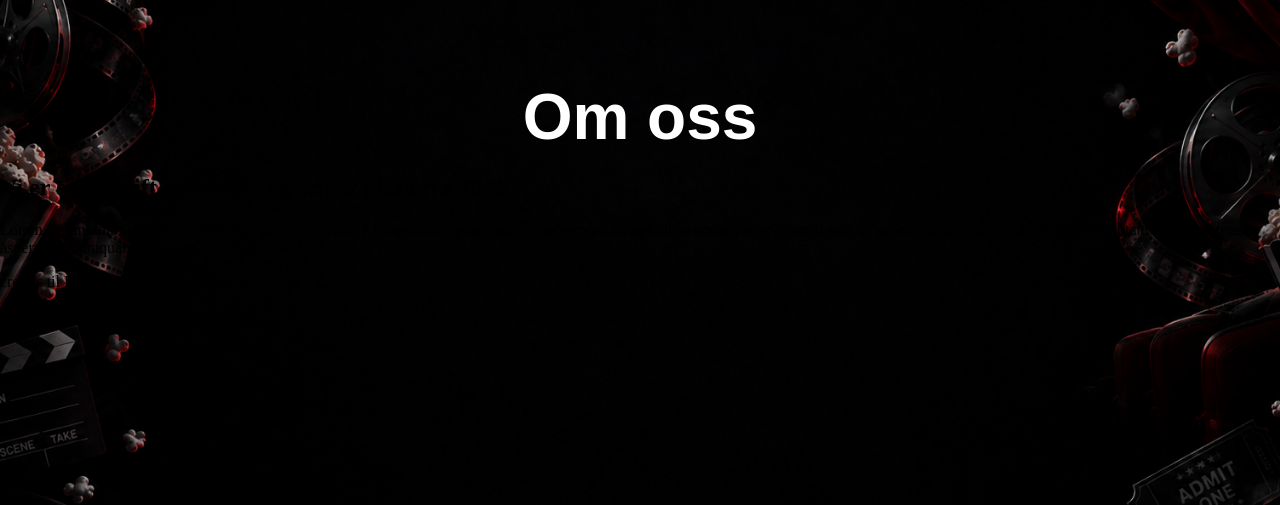
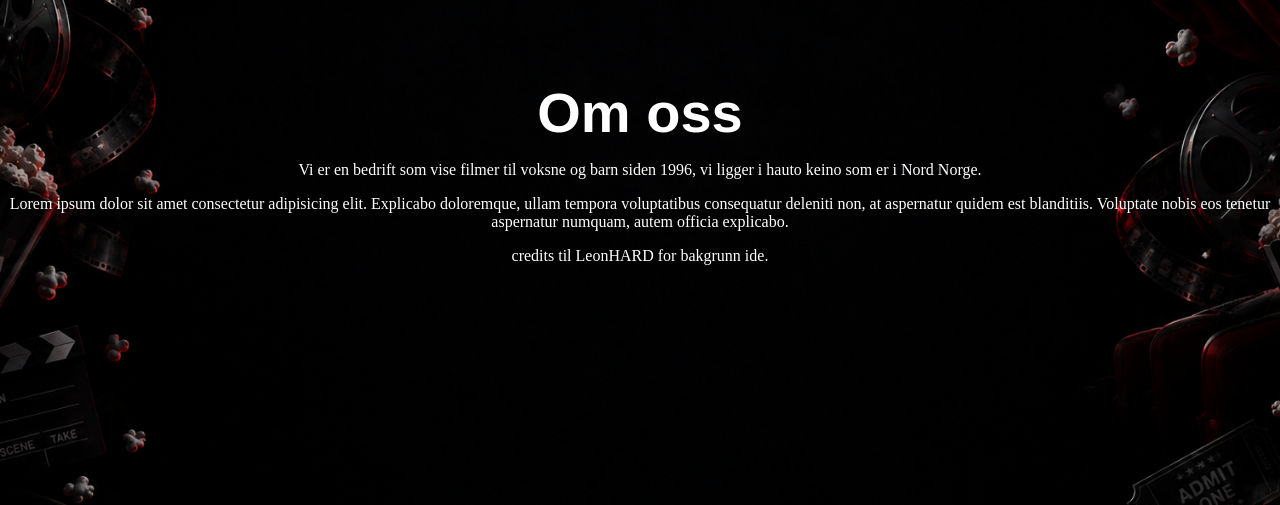
Before and after one commit to tafaa006/Oppdrag1, a Flask app: page /om_oss in a window 1280 px wide. Shown: the part 55-560 px from the top of the page. Run offline with Flask 3, Linux system fonts and the light colour scheme.

Commit message:
Brukte ai på hele prosjekte

```diff
--- a/Static/css/Style.css
+++ b/Static/css/Style.css
@@ -64,7 +64,7 @@ body {
 }
 
 h1 {
-    font-size: 4rem;
+    font-size: 3.5rem;
     font-family: sans-serif;
     font-weight: bolder;
     text-align: center;
@@ -271,3 +271,8 @@ h1 {
 .billettinfo p {
     margin: 0.6rem 0;
 }
+
+.omoss {
+    color: white;
+    text-align: center;
+}
--- a/Templates/om_oss.html
+++ b/Templates/om_oss.html
@@ -1,8 +1,10 @@
 {% extends "base.html" %}
 {% block title %}forside{% endblock %}
 {% block content %}
-<h1>Om oss</h1>
-<h2>Vi er en bedrift som lager og selger pizza fra 1996</h2>
-<p>Lorem ipsum dolor sit amet consectetur adipisicing elit. Explicabo doloremque, ullam tempora voluptatibus consequatur deleniti non, at aspernatur quidem est blanditiis. Voluptate nobis eos tenetur aspernatur numquam, autem officia explicabo.</p>
-<p>credits til LeonHARD for bakgrunn ide.</p>
+<section class="omoss">
+    <h1>Om oss</h1>
+    <p>Vi er en bedrift som vise filmer til voksne og barn siden 1996, vi ligger i hauto keino som er i Nord Norge.</p>
+    <p>Lorem ipsum dolor sit amet consectetur adipisicing elit. Explicabo doloremque, ullam tempora voluptatibus consequatur deleniti non, at aspernatur quidem est blanditiis. Voluptate nobis eos tenetur aspernatur numquam, autem officia explicabo.</p>
+    <p>credits til LeonHARD for bakgrunn ide.</p>
+</section>
 {% endblock %}
```
